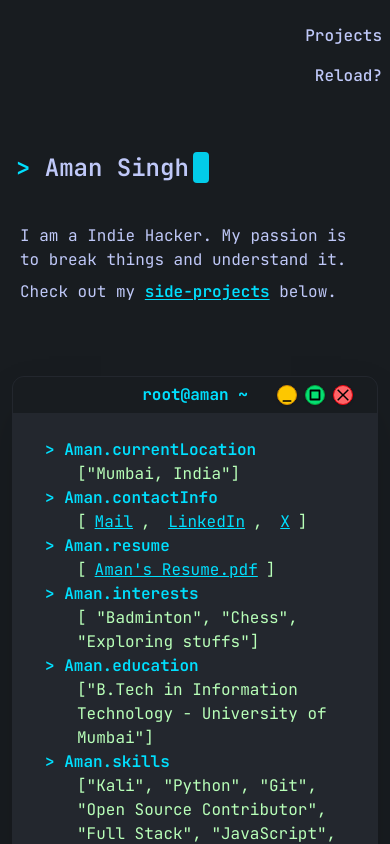
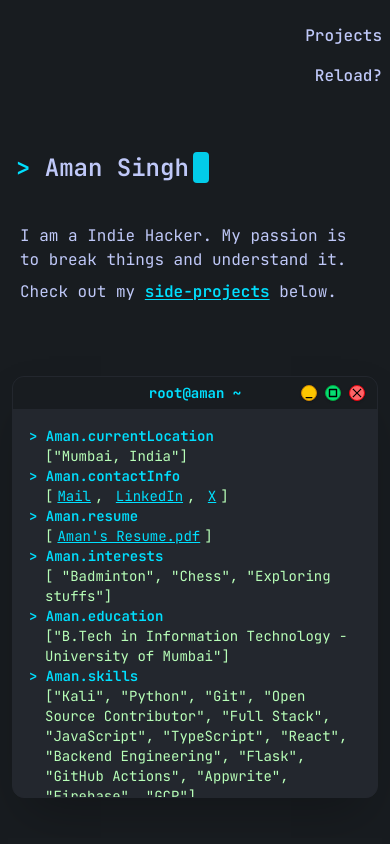
Before and after one commit to SinghAman21/portfolio, a React (Vite) app: page / in a window 390 px wide. Shown: the top 844 px of the page. Built offline with nearby package versions, Linux system fonts and the light colour scheme.

Commit message:
refactor: mobile responsive check

```diff
--- a/src/support-components/TerminalBlock.tsx
+++ b/src/support-components/TerminalBlock.tsx
@@ -76,7 +76,7 @@ const TerminalBlock: React.FC = () => {
   const renderOutput = (output: OutputType) => {
     if (Array.isArray(output)) {
       return (
-        <span className="flex flex-wrap gap-2">
+        <span className="flex flex-wrap gap-1 sm:gap-2">
           [
           {output.map((item, idx) => (
             <React.Fragment key={item.label}>
@@ -84,7 +84,7 @@ const TerminalBlock: React.FC = () => {
                 href={item.url}
                 target="_blank"
                 rel="noopener noreferrer"
-                className="underline text-[#00e0ff] hover:text-[#b8ffb8] transition"
+                className="underline text-[#00e0ff] hover:text-[#b8ffb8] transition break-words"
               >
                 {item.label}
               </a>
@@ -146,27 +146,27 @@ const TerminalBlock: React.FC = () => {
 
 
   return (
-    <div className="w-full h-[65vh] max-w-5xl rounded-xl shadow-2xl border border-[#23272e] bg-[#23272e] overflow-hidden">
+    <div className="w-full h-[50vh] sm:h-[60vh] lg:h-[70vh] max-w-5xl rounded-xl shadow-2xl border border-[#23272e] bg-[#23272e] overflow-hidden">
       {/* Header */}
-      <div className="relative flex items-center justify-center bg-[#181c20] px-6 py-2 border-b border-[#23272e]">
+      <div className="relative flex items-center justify-center bg-[#181c20] px-3 sm:px-6 py-2 border-b border-[#23272e]">
         {/* Centered title */}
-        <span className="absolute left-1/2 -translate-x-1/2 text-[#00e0ff] font-bold font-mono text-center">root@aman ~</span>
+        <span className="absolute left-1/2 -translate-x-1/2 text-[#00e0ff] font-bold font-mono text-center text-sm sm:text-base">root@aman ~</span>
         {/* Window controls on the right */}
         <div className="flex gap-2 ml-auto">
-          <span className="w-5 h-5 rounded-full bg-yellow-400 border border-yellow-600 shadow"><MinimizeRoundedIcon size={18} color=''/></span>
-          <span className="w-5 h-5 rounded-full bg-green-400 border border-green-600 shadow"><SquareIcon size={18}/></span>
-          <span className="w-5 h-5 rounded-full bg-red-400 border border-red-600 shadow"><CrossIcon size={18}/></span>
+          <span className="w-4 h-4 sm:w-5 sm:h-5 rounded-full bg-yellow-400 border border-yellow-600 shadow"><MinimizeRoundedIcon size={14} color=''/></span>
+          <span className="w-4 h-4 sm:w-5 sm:h-5 rounded-full bg-green-400 border border-green-600 shadow"><SquareIcon size={14}/></span>
+          <span className="w-4 h-4 sm:w-5 sm:h-5 rounded-full bg-red-400 border border-red-600 shadow"><CrossIcon size={14}/></span>
         </div>
       </div>
       {/* Body */}
-      <div className="bg-[#23272e] px-8 py-6 min-h-[320px] font-mono text-base md:text-lg">
+      <div className="bg-[#23272e] px-4 sm:px-6 lg:px-8 py-4 sm:py-6 min-h-[250px] sm:min-h-[300px] lg:min-h-[320px] font-mono text-sm sm:text-base lg:text-lg overflow-y-auto">
         {displayed.map((line, idx) => (
           <div
             key={idx}
             className={
               line.type === 'command'
-                ? 'text-[#00e0ff] font-semibold flex items-center'
-                : 'text-[#b8ffb8] ml-8'
+                ? 'text-[#00e0ff] font-semibold flex items-start break-words'
+                : 'text-[#b8ffb8] ml-4 sm:ml-6 lg:ml-8 break-words whitespace-pre-wrap'
             }
           >
             {line.type === 'output'
```
